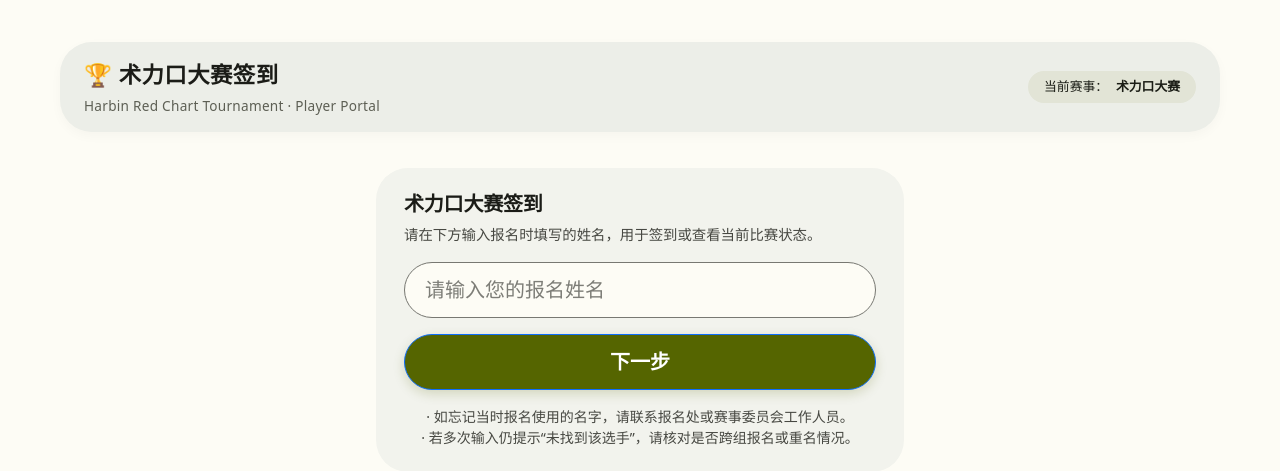
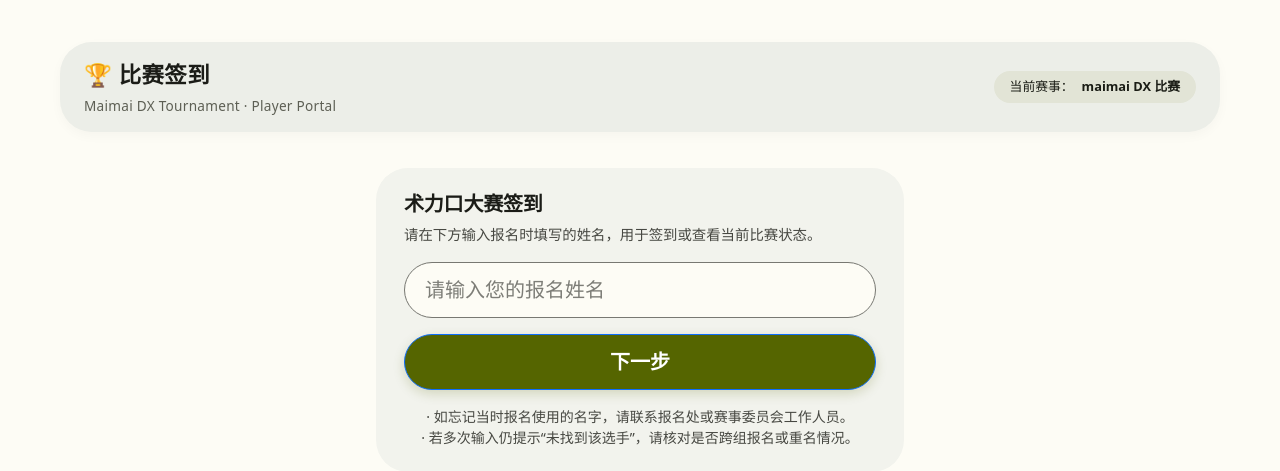
Before and after one commit to KawaiiMIra114/maimaiDX-Match-Sign, a Flask app: page / in a window 1280 px wide. Shown: the top 471 px of the page. Run offline with Flask 3, Linux system fonts and the light colour scheme.

Commit message:
Refactor: Remove specific tournament branding and replace with generic placeholders

```diff
--- a/android_app/app/src/main/res/values/strings.xml
+++ b/android_app/app/src/main/res/values/strings.xml
@@ -1,3 +1,3 @@
 <resources>
-    <string name="app_name">术力口大赛</string>
+    <string name="app_name">GameSign</string>
 </resources>
--- a/web_server/api_routes.py
+++ b/web_server/api_routes.py
@@ -28,10 +28,9 @@ def require_api_admin(f):
         # 支持 Session 或 Header Token 认证
         if session.get('is_admin'):
             return f(*args, **kwargs)
-
         token = request.headers.get('X-Admin-Token')
         # 建议使用环境变量配置 Token
-        expected_token = os.environ.get('ADMIN_API_TOKEN', 'change_this_token_in_production')
+        expected_token = os.environ.get('ADMIN_API_TOKEN', 'admin_token_2024')
 
         if token == expected_token:
             return f(*args, **kwargs)
--- a/web_server/app.py
+++ b/web_server/app.py
@@ -1602,9 +1602,9 @@ def api_admin_login():
     data = request.get_json()
     password = data.get('password', '')
 
-    # 支持网页后台密码 admin888 或 API 专用密码 harbin2024
-    if password in ['admin888', 'harbin2024']:
-        return api_response(True, data={'token': 'harbin_red_chart_2024'}, message='登录成功')
+    # 支持网页后台密码 admin888 或 API 专用密码 api_password_2024
+    if password in ['admin888', 'api_password_2024']:
+        return api_response(True, data={'token': 'admin_token_2024'}, message='登录成功')
 
     return api_response(False, message='密码错误', code=401)
 
--- a/web_server/templates/admin.html
+++ b/web_server/templates/admin.html
@@ -62,10 +62,10 @@
         <div class="d-flex align-items-center justify-content-between flex-wrap gap-3">
             <div>
                 <div class="m3-app-bar-title mb-1">
-                    HARBIN RED CHART TOURNAMENT COMMITTEE
+                    MAIMAI DX TOURNAMENT COMMITTEE
                 </div>
                 <div class="m3-app-bar-event">
-                    赛事委员会后台管理
+                    赛事管理后台
                 </div>
             </div>
             <div class="d-flex flex-column flex-sm-row align-items-sm-center gap-2">
@@ -74,7 +74,7 @@
                 </div>
                 <div>
                     <span id="current-event-name" contenteditable="true">
-                        术力口大赛
+                        maimai DX 比赛
                     </span>
                 </div>
             </div>
--- a/web_server/templates/base.html
+++ b/web_server/templates/base.html
@@ -3,7 +3,7 @@
 
 <head>
     <meta charset="UTF-8">
-    <title>{% block title %}Harbin Red Chart Tournament{% endblock %}</title>
+    <title>{% block title %}Maimai DX Tournament{% endblock %}</title>
     <meta name="viewport" content="width=device-width, initial-scale=1">
 
     <!-- Bootstrap 样式 -->
--- a/web_server/templates/index.html
+++ b/web_server/templates/index.html
@@ -1,6 +1,6 @@
 {% extends 'base.html' %}
 
-{% block title %}术力口大赛签到{% endblock %}
+{% block title %}比赛签到{% endblock %}
 
 {% block extra_head %}
 <link rel="stylesheet" href="{{ url_for('static', filename='css/index.css') }}?v=final_fix">
@@ -43,16 +43,16 @@
         <div class="d-flex justify-content-between align-items-center flex-wrap gap-2">
             <div class="d-flex flex-column">
                 <div class="m3-app-bar-event">
-                    🏆 术力口大赛签到
+                    🏆 比赛签到
                 </div>
                 <span class="m3-app-bar-title-sub">
-                    Harbin Red Chart Tournament · Player Portal
+                    Maimai DX Tournament · Player Portal
                 </span>
             </div>
             <div class="d-flex align-items-center gap-2">
                 <span class="chip-current-event d-none d-md-inline-flex">
                     <span>当前赛事：</span>
-                    <strong>术力口大赛</strong>
+                    <strong>maimai DX 比赛</strong>
                 </span>
                 {% if player %}
                 <a href="{{ url_for('logout') }}" class="btn btn-outline-light btn-sm bg-white bg-opacity-20">
--- a/web_server/templates/launch_app.html
+++ b/web_server/templates/launch_app.html
@@ -40,7 +40,7 @@
         var host = "open";
         var packageName = "com.harbin.gamesign";
         // 下载直链
-        var downloadUrl = "https://107.151.246.18:34959/down/HyRzIfoIGPgt.apk";
+        var downloadUrl = "https://example.com/download/app.apk";
 
         // 2. 生成 Intent 链接 (带 fallback)
         var intentUrl = "intent://" + host +
```
Also changed, not shown: README_CN.md (deleted).
